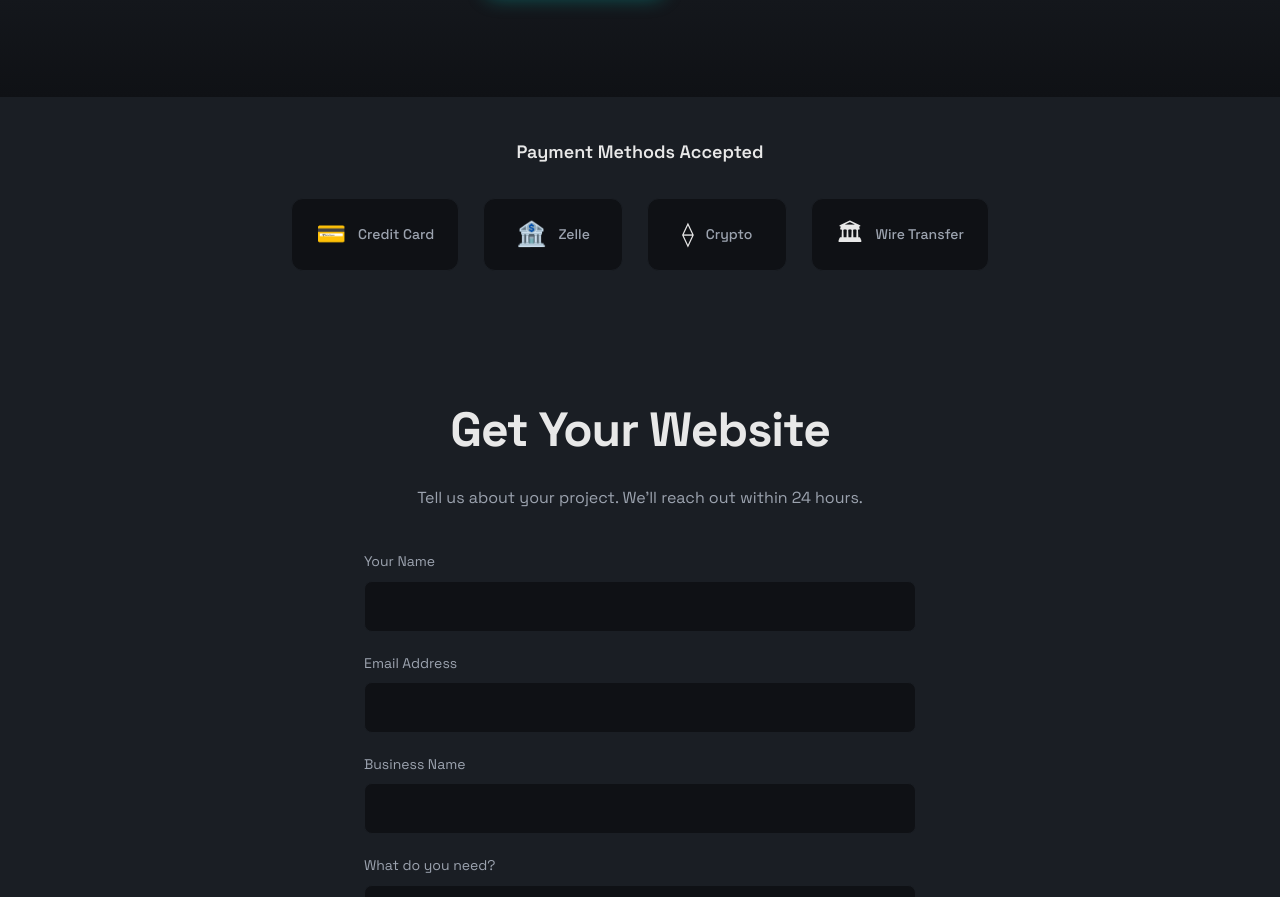
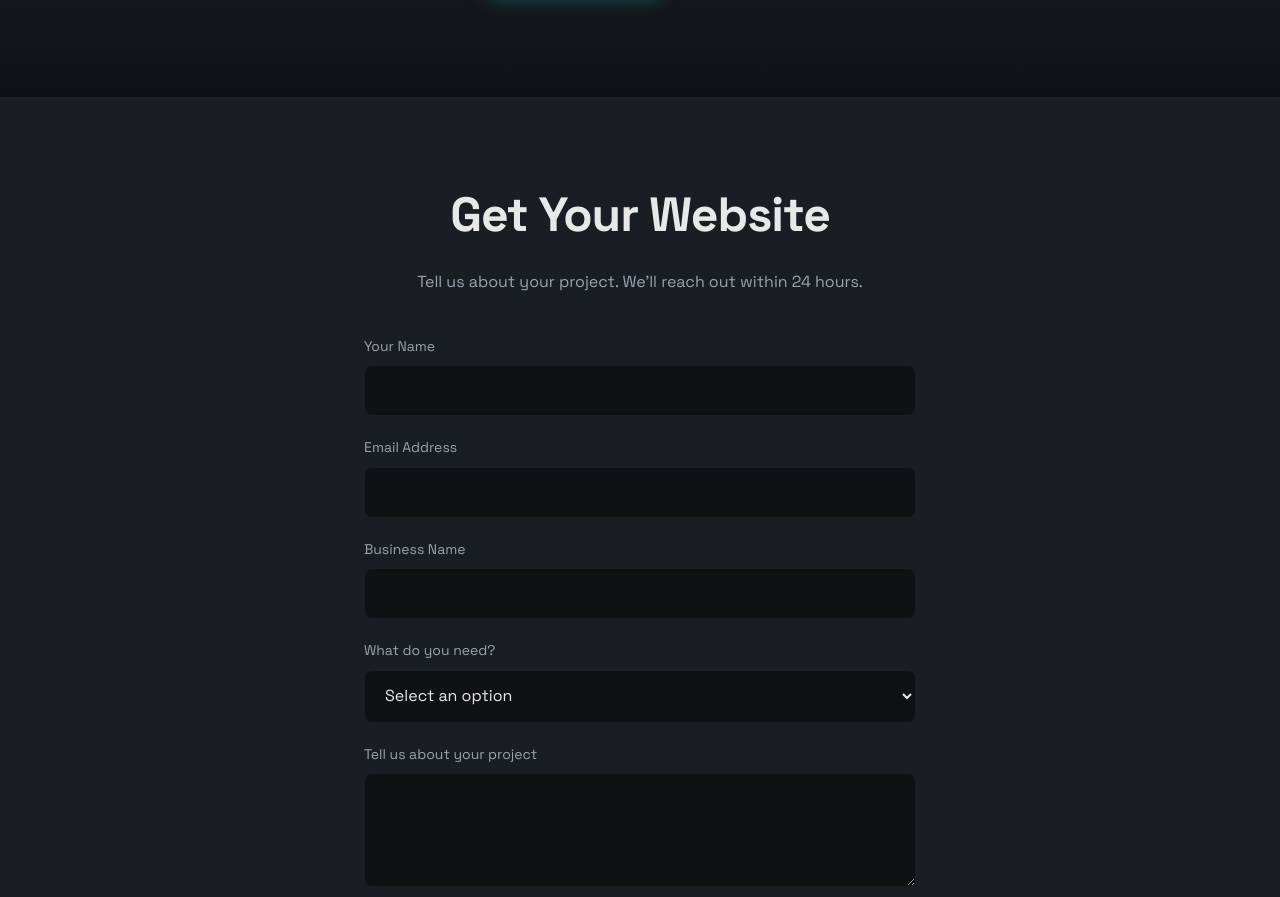
Before and after one commit to innergclaw/ownyourweb-landing, a website: page index.html in a window 1280 px wide. Shown: the part 5267-6164 px from the top of the page. Drawn offline with Linux system fonts and the light colour scheme.

Commit message:
Remove payment methods section

```diff
--- a/index.html
+++ b/index.html
@@ -957,31 +957,6 @@
     </div>
   </section>
 
-  <!-- Payment Methods -->
-  <section class="payment-methods">
-    <div class="container">
-      <h3>Payment Methods Accepted</h3>
-      <div class="payment-grid">
-        <div class="payment-method">
-          <span class="payment-icon">💳</span>
-          <span class="payment-name">Credit Card</span>
-        </div>
-        <div class="payment-method">
-          <span class="payment-icon">🏦</span>
-          <span class="payment-name">Zelle</span>
-        </div>
-        <div class="payment-method">
-          <span class="payment-icon">⟠</span>
-          <span class="payment-name">Crypto</span>
-        </div>
-        <div class="payment-method">
-          <span class="payment-icon">🏛</span>
-          <span class="payment-name">Wire Transfer</span>
-        </div>
-      </div>
-    </div>
-  </section>
-
   <!-- Contact Form Section -->
   <section class="contact-section" id="contact" style="background: var(--surface); padding: 80px 0;">
     <div class="container" style="max-width: 600px;">
```
